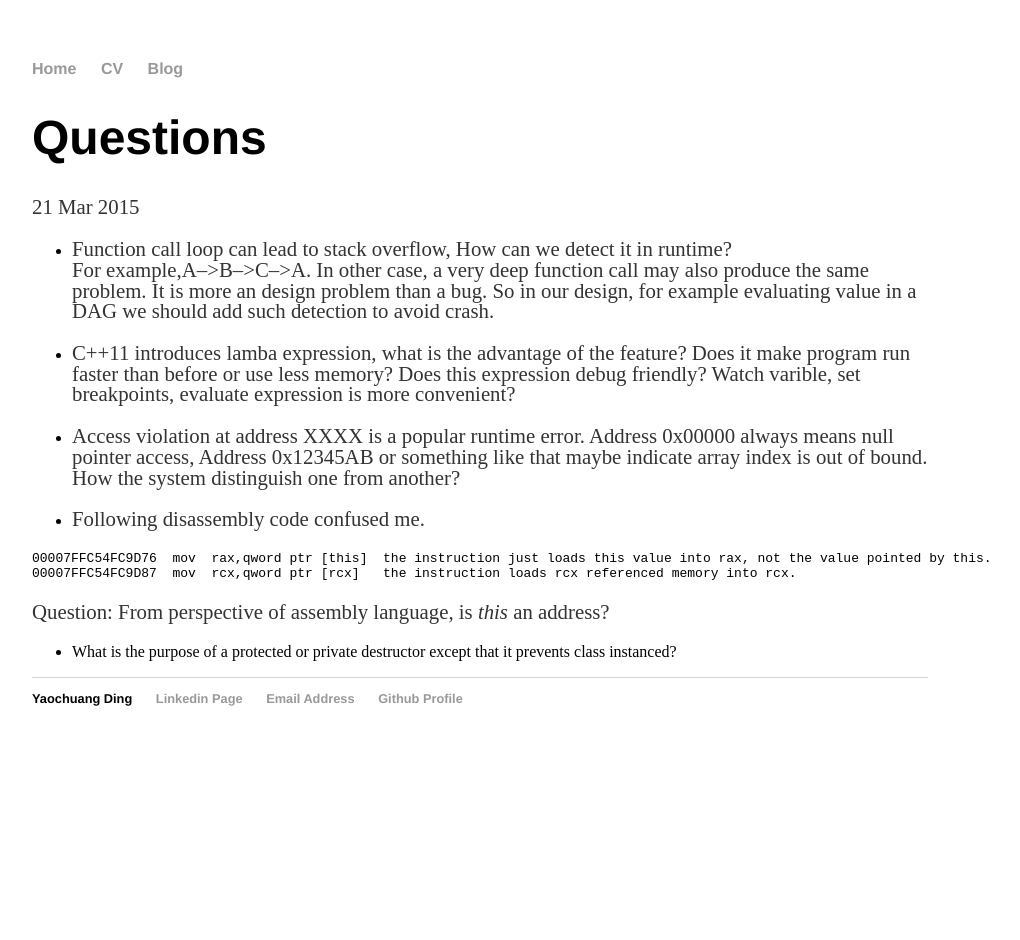
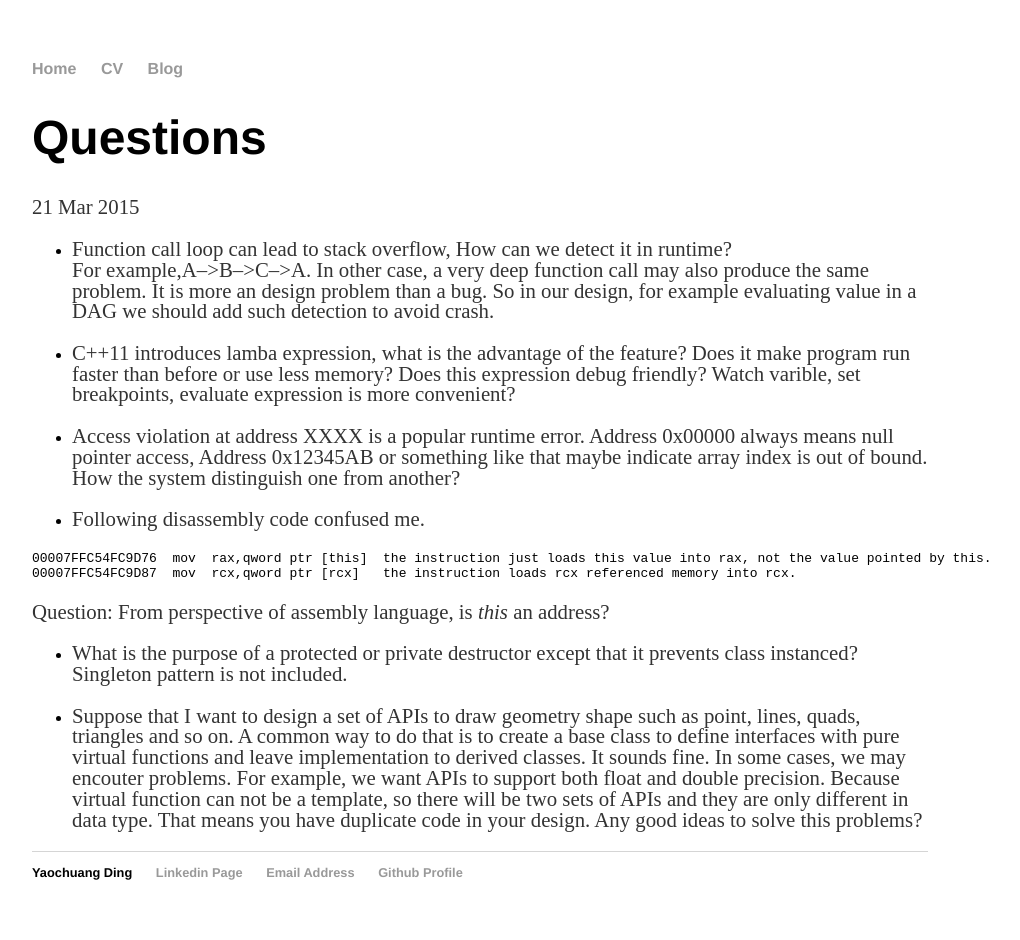
Before and after one commit to ychding11/ychding11.github.io, a Jekyll site: the page built from _posts/2015-03-21-Questions.md, in a window 1280 px wide. Shown: the whole page, without its empty margins (160-1180 px from the left). Built offline with Jekyll 4.4.1, drawn with Linux system fonts in a browser that asks for light colours; before the commit the page ends 900 px from its top, so only the background shows below that.

Commit message:
add a design problem.

```diff
--- a/_posts/2015-03-21-Questions.md
+++ b/_posts/2015-03-21-Questions.md
@@ -26,4 +26,13 @@ out of bound. How the system distinguish one from another?
 Question: From perspective of assembly language, is *this* an address?
 
 - What is the purpose of a protected or private destructor except that it prevents
-  class instanced?
+  class instanced? Singleton pattern is not included.
+
+- Suppose that I want to design a set of APIs to draw geometry shape such as point,
+  lines, quads, triangles and so on. A common way to do that is to create a base
+  class to define interfaces with pure virtual functions and leave implementation
+  to derived classes. It sounds fine. In some cases, we may encouter problems. For
+  example, we want APIs to support both float and double precision. Because virtual
+  function can not be a template, so there will be two sets of APIs and they are only
+  different in data type. That means you have duplicate code in your design. Any good
+  ideas to solve this problems?
```
